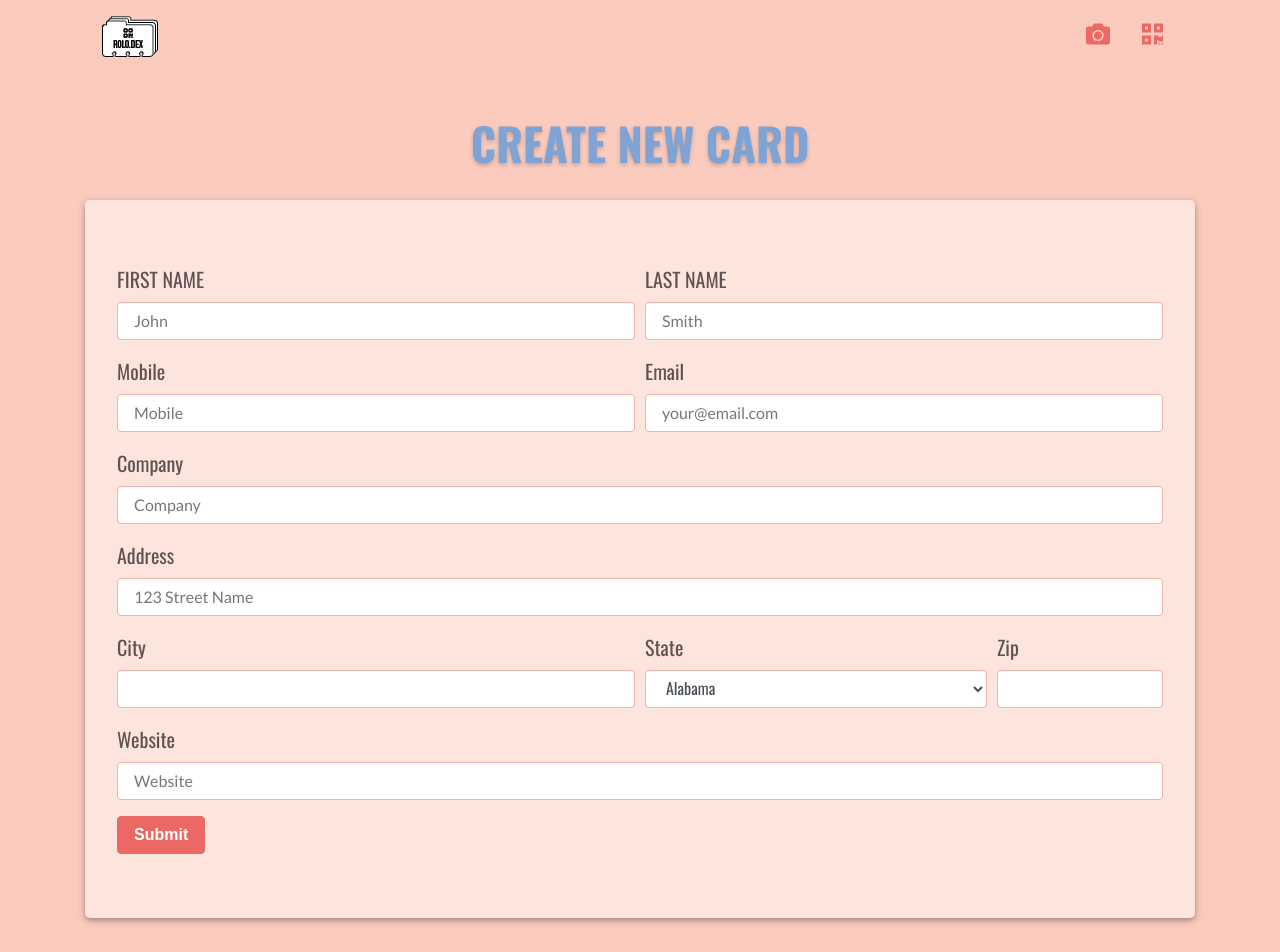
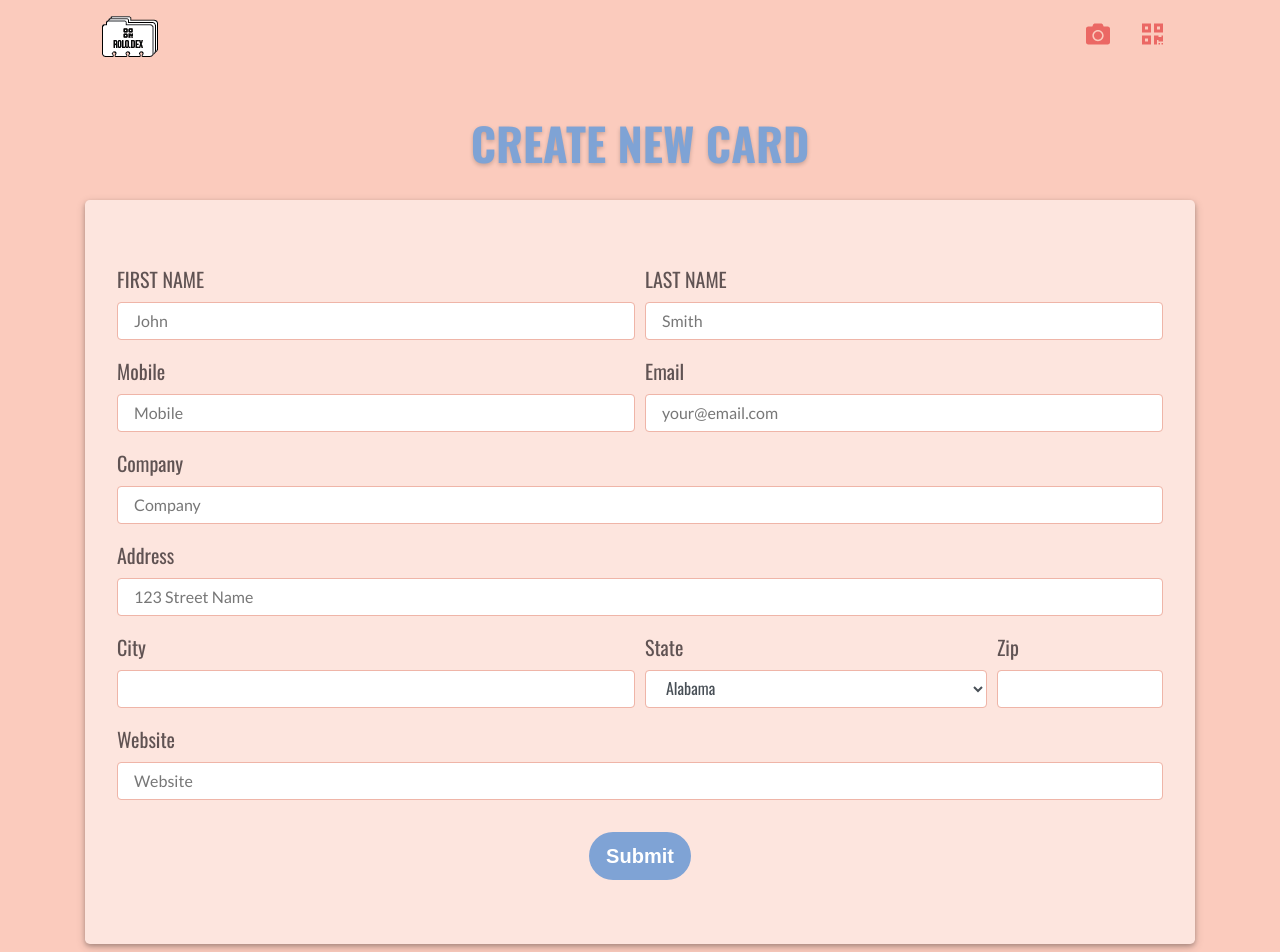
Before and after one commit to Sarfulah/Rolo.Dex, a React (Create React App) app in the folder client/: page /newCard in a window 1280 px wide. Shown: the top 952 px of the page. Built offline with nearby package versions, Linux system fonts and the light colour scheme; no server answers; a web font is replaced by a local one.

Commit message:
create new card page styled

```diff
--- a/client/src/components/Form/index.js
+++ b/client/src/components/Form/index.js
@@ -104,9 +104,10 @@
                         <input type="text" name="website" className="form-control" id="inputAddress" placeholder="Website"  value={props.website} onChange={props.handleInputChange}/>
                     </div>
                 </div>
-                <div className="form-group">
+                <div className="row">
+
+                <button onClick={props.handleFormSubmit} type="submit" className="btn btn-lg loginB mx-auto mt-3">Submit</button>
                 </div>
-                <button onClick={props.handleFormSubmit} type="submit" className="btn btn-primary">Submit</button>
             </form>
         </div>
     );
--- a/client/src/pages/style.css
+++ b/client/src/pages/style.css
@@ -17,6 +17,7 @@
     align-content: center;
     background-color: #FDE5DE;
     box-shadow: 0 2px 4px 0 rgba(0, 0, 0, 0.2), 0 3px 10px 0 rgba(0, 0, 0, 0.19);
+    margin-top: 150px;
 }
 
 .loading {
```
